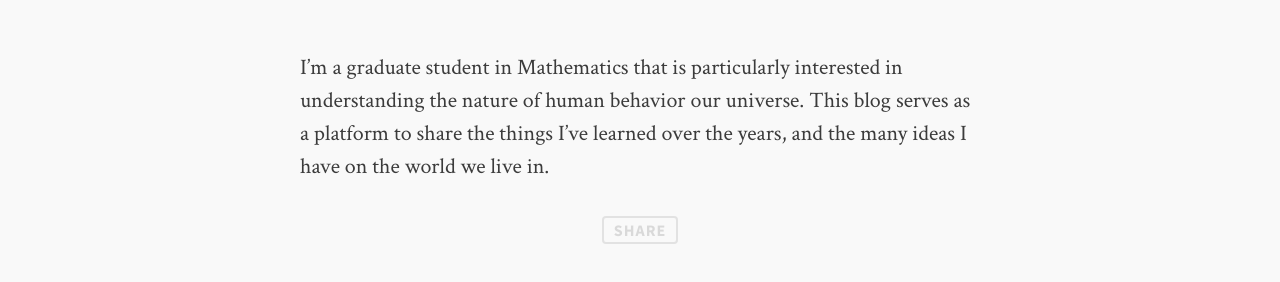
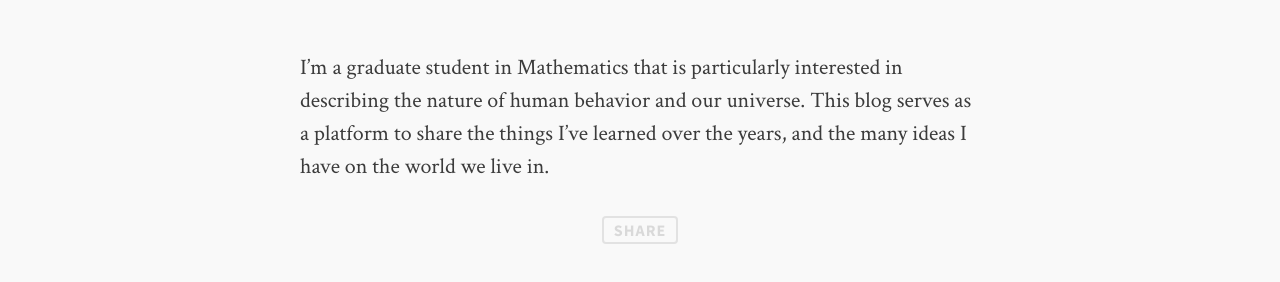
Before and after one commit to ColeTownsend/Balzac-for-Jekyll, a Jekyll site: the page built from about.md, in a window 1280 px wide. Shown: the part 695-977 px from the top of the page. Built offline with Jekyll 4.4.1, drawn with Linux system fonts in a browser that asks for light colours; comment, search, counter and statistics services are not loaded.

Commit message:
Update about.md

```diff
--- a/about.md
+++ b/about.md
@@ -8,4 +8,4 @@ image:
   feature: star-art.jpg
 ---
 
-I'm a graduate student in Mathematics that is particularly interested in understanding the nature of human behavior our universe. This blog serves as a platform to share the things I've learned over the years, and the many ideas I have on the world we live in.
+I'm a graduate student in Mathematics that is particularly interested in describing the nature of human behavior and our universe. This blog serves as a platform to share the things I've learned over the years, and the many ideas I have on the world we live in.
```
